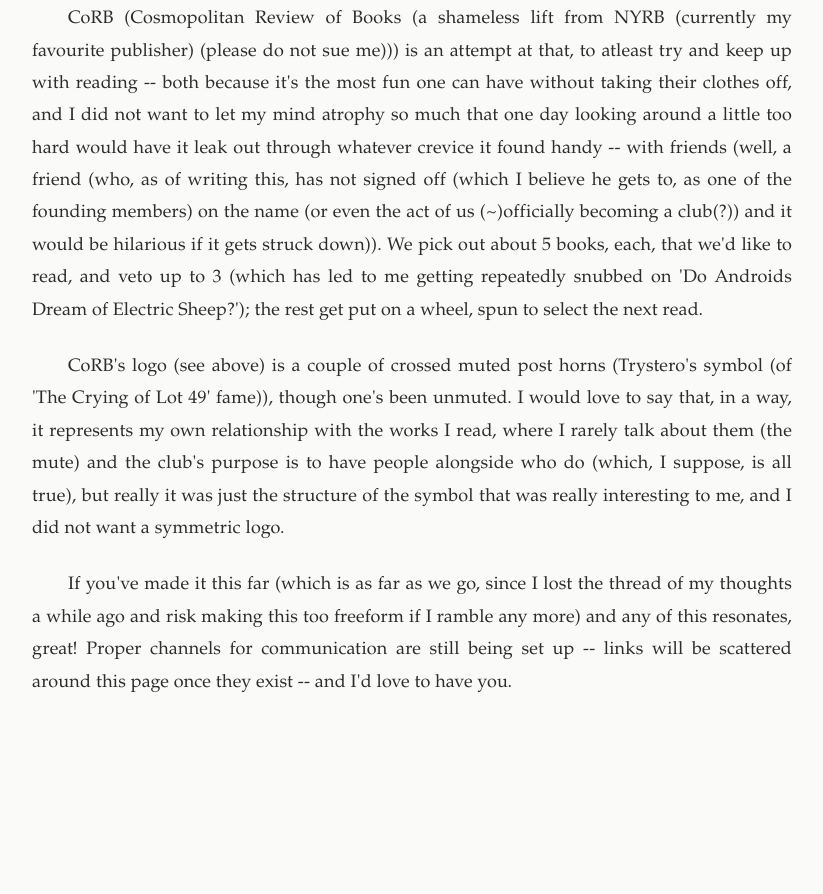
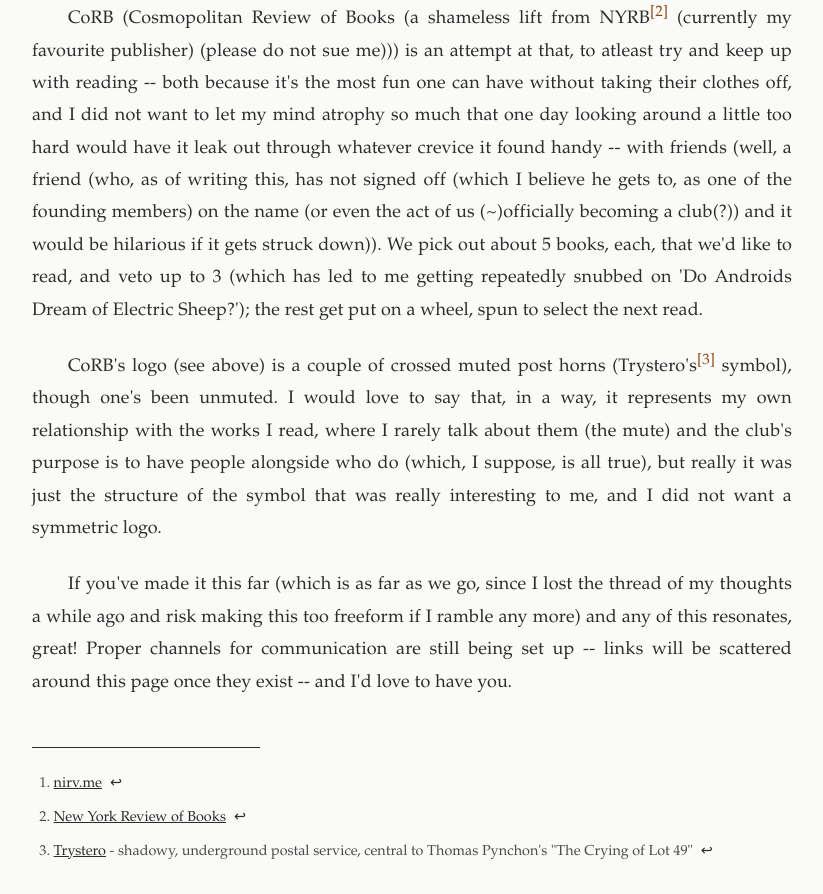
Before and after one commit to AnarchistHoneybun/corb, a plain HTML site: page index.html in a window 1280 px wide. Shown: the part 731-1625 px from the top of the page, without its empty margins (228-1051 px from the left). Before the commit the page ends 1474 px from the top, so only its background shows below. Drawn offline with Linux system fonts and the light colour scheme.

Commit message:
Add footnotes and corresponding styles to enhance content readability

```diff
--- a/index.html
+++ b/index.html
@@ -19,21 +19,35 @@
 
         <main>
             <p class="intro-text">
-                After a couple months of college, with its endless new stimuli and utter lack of form (at least any with rigour enough to hold me), I completely drifted away from the principal of my two hobbies, reading. A year or so more of CompSci education (although through no fault of the subject itself (well, a little)) and only going through course books, if any, however, had completely unmoored me (to say nothing of what the rest of college had done to liquefy my brain), and -- barely able to finish any long (or short) form lit now -- I needed an anchor, badly.
+                After a couple months of college, with its endless new stimuli and utter lack of form (at least any with rigour enough to hold me), I<sup><a href="#fn1" id="ref1" class="footnote-ref">[1]</a></sup> completely drifted away from the principal of my two hobbies, reading. A year or so more of CompSci education (although through no fault of the subject itself (well, a little)) and only going through course books, if any, however, had completely unmoored me (to say nothing of what the rest of college had done to liquefy my brain), and -- barely able to finish any long (or short) form lit now -- I needed an anchor, badly.
             </p>
 
             <p class="intro-text">
-                CoRB (Cosmopolitan Review of Books (a shameless lift from NYRB (currently my favourite publisher) (please do not sue me))) is an attempt at that, to atleast try and keep up with reading -- both because it's the most fun one can have without taking their clothes off, and I did not want to let my mind atrophy so much that one day looking around a little too hard would have it leak out through whatever crevice it found handy -- with friends (well, a friend (who, as of writing this, has not signed off (which I believe he gets to, as one of the founding members) on the name (or even the act of us (~)officially becoming a club(?)) and it would be hilarious if it gets struck down)). We pick out about 5 books, each, that we'd like to read, and veto up to 3 (which has led to me getting repeatedly snubbed on 'Do Androids Dream of Electric Sheep?'); the rest get put on a wheel, spun to select the next read.
+                CoRB (Cosmopolitan Review of Books (a shameless lift from NYRB<sup><a href="#fn2" id="ref2" class="footnote-ref">[2]</a></sup> (currently my favourite publisher) (please do not sue me))) is an attempt at that, to atleast try and keep up with reading -- both because it's the most fun one can have without taking their clothes off, and I did not want to let my mind atrophy so much that one day looking around a little too hard would have it leak out through whatever crevice it found handy -- with friends (well, a friend (who, as of writing this, has not signed off (which I believe he gets to, as one of the founding members) on the name (or even the act of us (~)officially becoming a club(?)) and it would be hilarious if it gets struck down)). We pick out about 5 books, each, that we'd like to read, and veto up to 3 (which has led to me getting repeatedly snubbed on 'Do Androids Dream of Electric Sheep?'); the rest get put on a wheel, spun to select the next read.
             </p>
 
             <p class="intro-text">
-                CoRB's logo (see above) is a couple of crossed muted post horns (Trystero's symbol (of 'The Crying of Lot 49' fame)), though one's been unmuted. I would love to say that, in a way, it represents my own relationship with the works I read, where I rarely talk about them (the mute) and the club's purpose is to have people alongside who do (which, I suppose, is all true), but really it was just the structure of the symbol that was really interesting to me, and I did not want a symmetric logo.
+                CoRB's logo (see above) is a couple of crossed muted post horns (Trystero's<sup><a href="#fn3" id="ref3" class="footnote-ref">[3]</a></sup> symbol), though one's been unmuted. I would love to say that, in a way, it represents my own relationship with the works I read, where I rarely talk about them (the mute) and the club's purpose is to have people alongside who do (which, I suppose, is all true), but really it was just the structure of the symbol that was really interesting to me, and I did not want a symmetric logo.
             </p>
 
             <p class="intro-text">
                 If you've made it this far (which is as far as we go, since I lost the thread of my thoughts a while ago and risk making this too freeform if I ramble any more) and any of this resonates, great! Proper channels for communication are still being set up -- links will be scattered around this page once they exist -- and I'd love to have you.
             </p>
 
+            <div class="footnotes">
+                <hr class="footnote-separator">
+                <ol>
+                    <li id="fn1">
+                        <a href="https://nirv.me" target="_blank">nirv.me</a> <a href="#ref1" class="footnote-backref">↩</a>
+                    </li>
+                    <li id="fn2">
+                        <a href="https://www.nybooks.com/" target="_blank">New York Review of Books</a> <a href="#ref2" class="footnote-backref">↩</a>
+                    </li>
+                    <li id="fn3">
+                        <a href="https://en.wikipedia.org/wiki/File:Trystero-small.png" target="_blank">Trystero</a> - shadowy, underground postal service, central to Thomas Pynchon's "The Crying of Lot 49" <a href="#ref3" class="footnote-backref">↩</a>
+                    </li>
+                </ol>
+            </div>
 
         </main>
     </div>
--- a/styles.css
+++ b/styles.css
@@ -108,6 +108,53 @@ main {
     font-style: italic;
 }
 
+/* Footnotes */
+.footnotes {
+    margin-top: 3rem;
+    font-size: 0.9rem;
+    color: #4a4a4a;
+}
+
+.footnote-separator {
+    width: 30%;
+    margin: 2rem 0 1.5rem 0;
+    border: none;
+    border-top: 1px solid #2c2c2c;
+}
+
+.footnotes ol {
+    padding-left: 1.5em;
+    text-align: left;
+}
+
+.footnotes li {
+    margin-bottom: 0.5rem;
+}
+
+.footnote-ref {
+    text-decoration: none;
+    color: #8b4513;
+    font-weight: normal;
+}
+
+.footnote-backref {
+    text-decoration: none;
+    color: #2c2c2c;
+    margin-left: 0.3em;
+}
+
+.footnotes a {
+    color: #2c2c2c;
+}
+
+.footnotes a:hover {
+    text-decoration: underline;
+}
+
+sup {
+    line-height: 0;
+}
+
 /* Responsive adjustments */
 @media (max-width: 768px) {
     .container {
```
